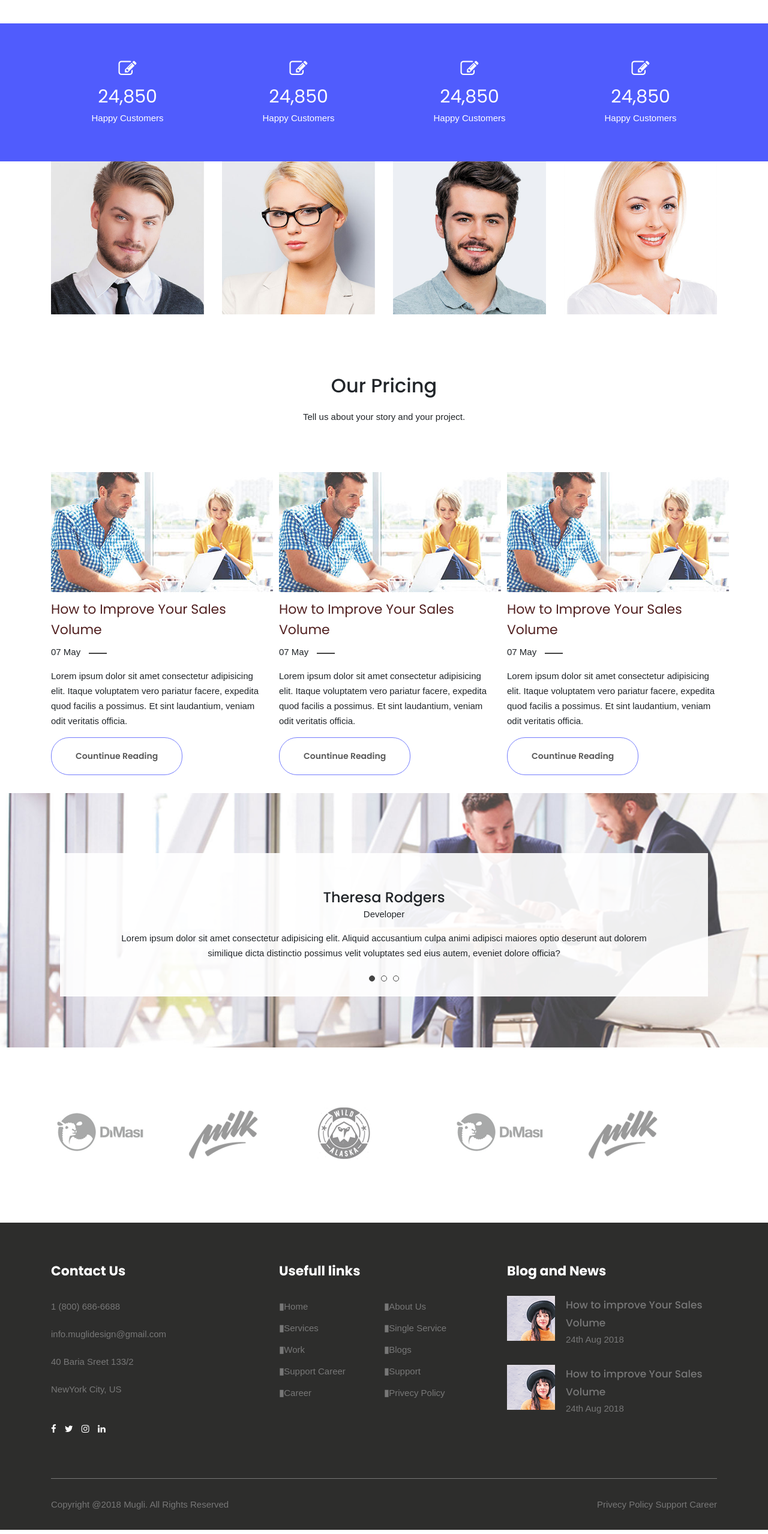
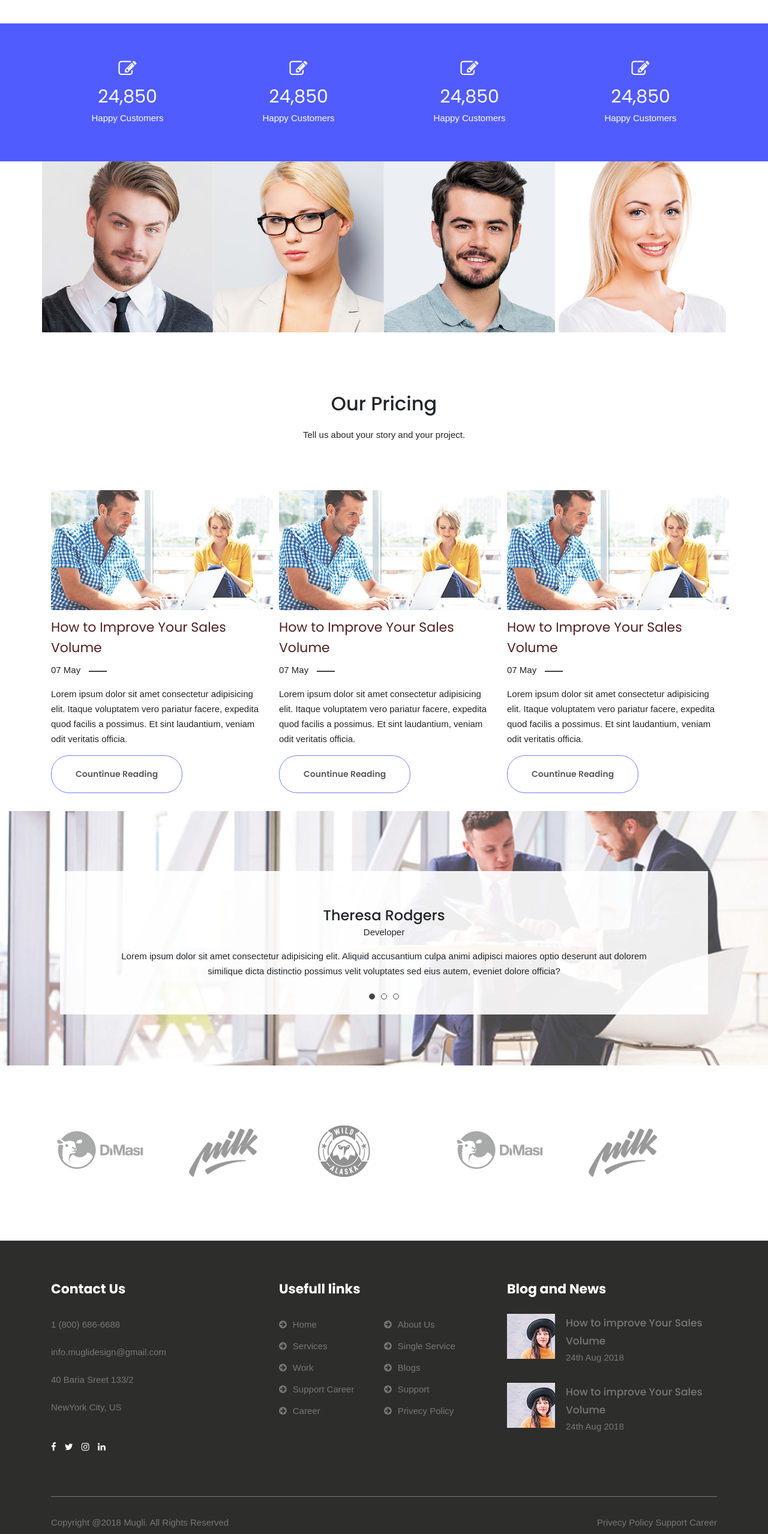
Before and after one commit to coderlisan/02psdToBot, a plain HTML site: page index.html in a window 1280 px wide. Shown: the part 3078-5635 px from the top of the page at 60% size. Drawn offline with Linux system fonts and the light colour scheme.

Commit message:
add some specing style

```diff
--- a/css/specing.css
+++ b/css/specing.css
@@ -1,249 +1,371 @@
     /* margin-bottom */
+
+    .mb0 {
+        margin-bottom: 0px
+    }
+
+    .mt0 {
+        margin-top: 0px
+    }
+
+    .ml {
+        margin-left: 0px
+    }
+
+    .mr {
+        margin-right: 0px
+    }
+
+    .pb0 {
+        padding-bottom: 0px
+    }
+
+    .pt0 {
+        padding-top: 0px
+    }
+
+    .pl0 {
+        padding-left: 0px
+    }
+
+    .pr0 {
+        padding-right: 0px
+    }
+
     .mb1 {
         margin-bottom: 10px
     }
+
     .mb2 {
         margin-bottom: 20px
     }
+
     .mb3 {
         margin-bottom: 30px
     }
+
     .mb4 {
         margin-bottom: 40px
     }
+
     .mb5 {
         margin-bottom: 50px
     }
+
     .mb6 {
         margin-bottom: 60px
     }
+
     .mb7 {
         margin-bottom: 70px
     }
+
     .mb8 {
         margin-bottom: 80px
     }
+
     .mb9 {
         margin-bottom: 90px
     }
+
     .mb11 {
         margin-bottom: 100px
     }
+
     /* margin-right */
+
     .mr1 {
         margin-right: 10px
     }
+
     .mr2 {
         margin-right: 20px
     }
+
     .mr3 {
         margin-right: 30px
     }
+
     .mr4 {
         margin-right: 40px
     }
+
     .mr5 {
         margin-right: 50px
     }
+
     .mr6 {
         margin-right: 60px
     }
+
     .mr7 {
         margin-right: 70px
     }
+
     .mr8 {
         margin-right: 80px
     }
+
     .mr9 {
         margin-right: 90px
     }
+
     .mr11 {
         margin-right: 100px
     }
+
     /* margin-top */
+
     .mt1 {
         margin-top: 10px
     }
+
     .mt2 {
         margin-top: 20px
     }
+
     .mt3 {
         margin-top: 30px
     }
+
     .mt4 {
         margin-top: 40px
     }
+
     .mt5 {
         margin-top: 50px
     }
+
     .mt6 {
         margin-top: 60px
     }
+
     .mt7 {
         margin-top: 70px
     }
+
     .mt8 {
         margin-top: 80px
     }
+
     .mt9 {
         margin-top: 90px
     }
+
     .mt11 {
         margin-top: 100px
     }
+
     /* margin-left */
+
     .ml1 {
         margin-left: 10px
     }
+
     .ml2 {
         margin-left: 20px
     }
+
     .ml3 {
         margin-left: 30px
     }
+
     .ml4 {
         margin-left: 40px
     }
+
     .ml5 {
         margin-left: 50px
     }
+
     .ml6 {
         margin-left: 60px
     }
+
     .ml7 {
         margin-left: 70px
     }
+
     .ml8 {
         margin-left: 80px
     }
+
     .ml9 {
         margin-left: 90px
     }
+
     .ml11 {
         margin-left: 100px
     }
+
     /* padding-bottom  */
+
     .pb1 {
         padding-bottom: 10px
     }
+
     .pb2 {
         padding-bottom: 20px
     }
+
     .pb3 {
         padding-bottom: 30px
     }
+
     .pb4 {
         padding-bottom: 40px
     }
+
     .pb5 {
         padding-bottom: 50px
     }
+
     .pb6 {
         padding-bottom: 60px
     }
+
     .pb7 {
         padding-bottom: 70px
     }
+
     .pb8 {
         padding-bottom: 80px
     }
+
     .pb9 {
         padding-bottom: 90px
     }
+
     .pb11 {
         padding-bottom: 100px
     }
+
     /* padding-top  */
+
     .pt1 {
         padding-top: 10px
     }
+
     .pt2 {
         padding-top: 20px
     }
+
     .pt3 {
         padding-top: 30px
     }
+
     .pt4 {
         padding-top: 40px
     }
+
     .pt5 {
         padding-top: 50px
     }
+
     .pt6 {
         padding-top: 60px
     }
+
     .pt7 {
         padding-top: 70px
     }
+
     .pt8 {
         padding-top: 80px
     }
+
     .pt9 {
         padding-top: 90px
     }
+
     .pt11 {
         padding-top: 100px
     }
+
     /* padding-left  */
+
     .pl1 {
         padding-left: 10px
     }
+
     .pl2 {
         padding-left: 20px
     }
+
     .pl3 {
         padding-left: 30px
     }
+
     .pl4 {
         padding-left: 40px
     }
+
     .pl5 {
         padding-left: 50px
     }
+
     .pl6 {
         padding-left: 60px
     }
+
     .pl7 {
         padding-left: 70px
     }
+
     .pl8 {
         padding-left: 80px
     }
+
     .pl9 {
         padding-left: 90px
     }
+
     .pl11 {
         padding-left: 100px
     }
+
     /* padding-right  */
+
     .pr1 {
         padding-right: 10px
     }
+
     .pr2 {
         padding-right: 20px
     }
+
     .pr3 {
         padding-right: 30px
     }
+
     .pr4 {
         padding-right: 40px
     }
+
     .pr5 {
         padding-right: 50px
     }
+
     .pr6 {
         padding-right: 60px
     }
+
     .pr7 {
         padding-right: 70px
     }
+
     .pr8 {
         padding-right: 80px
     }
+
     .pr9 {
         padding-right: 90px
     }
+
     .pr11 {
         padding-right: 100px
     }
-    .btn{padding: 0 0;}
+
+    .btn {
+        padding: 0 0;
+    }
--- a/css/style.css
+++ b/css/style.css
@@ -385,13 +385,13 @@ h1, h2, h3, h4, h5, h6 {
 	position: absolute;
 	top: 30px;
 	bottom: 30px;
-	left: 50px;
-	right: 50px;
+	left: 30px;
+	right: 30px;
 	content: "";
 	background: #ffffffe6;
 	transition: all .3s ease-out;
 	visibility: hidden;
-	opacity: 0;
+	opacity: 0
 }
 
 .team-icon a {
@@ -511,9 +511,11 @@ h1, h2, h3, h4, h5, h6 {
 }
 
 ul.footer-link li a::before {
-	content: "\25AE";
 	font-family: FontAwesome;
-	font-weight: 900
+	top: 0;
+	left: -5px;
+	padding-right: 10px;
+	content: "\f0a9";
 }
 
 .footer-link li {
--- a/index.html
+++ b/index.html
@@ -333,7 +333,7 @@
    <div class="team-area">
       <div class="container">
          <div class="row">
-            <div class="col-xl-3">
+            <div class="col-xl-3 pl0 pr0">
                <div class="team-wrapper text-center">
                   <div class="team-img">
                      <img class="img-fluid" src="imgs/partner/01boy.jpg" alt="">
@@ -350,7 +350,7 @@
                   </div>
                </div>
             </div>
-            <div class="col-xl-3">
+            <div class="col-xl-3 pl0 pr0">
                <div class="team-wrapper text-center">
                   <div class="team-img">
                      <img class="img-fluid" src="imgs/partner/01girl.jpg" alt="">
@@ -367,7 +367,7 @@
                   </div>
                </div>
             </div>
-            <div class="col-xl-3">
+            <div class="col-xl-3 pl0 pr0">
                <div class="team-wrapper text-center">
                   <div class="team-img">
                      <img class="img-fluid" src="imgs/partner/02boy.jpg" alt="">
@@ -384,7 +384,7 @@
                   </div>
                </div>
             </div>
-            <div class="col-xl-3">
+            <div class="col-xl-3 pl0 pr0">
                <div class="team-wrapper text-center">
                   <div class="team-img">
                      <img class="img-fluid" src="imgs/partner/02girl.jpg" alt="">
```
